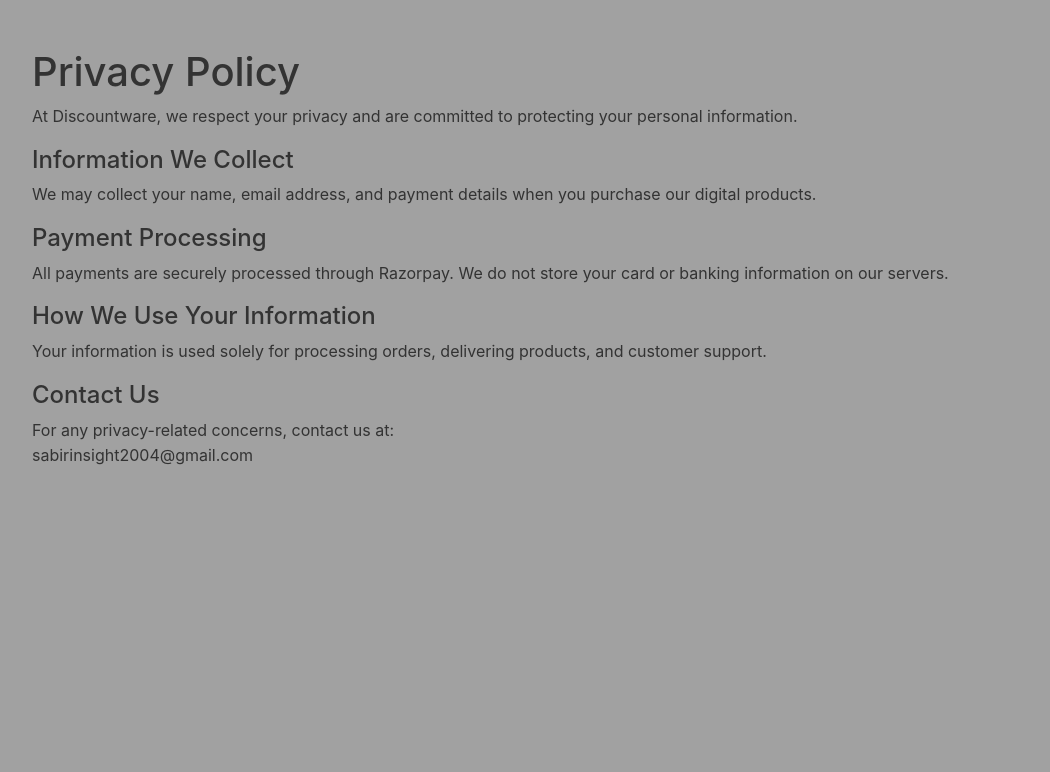
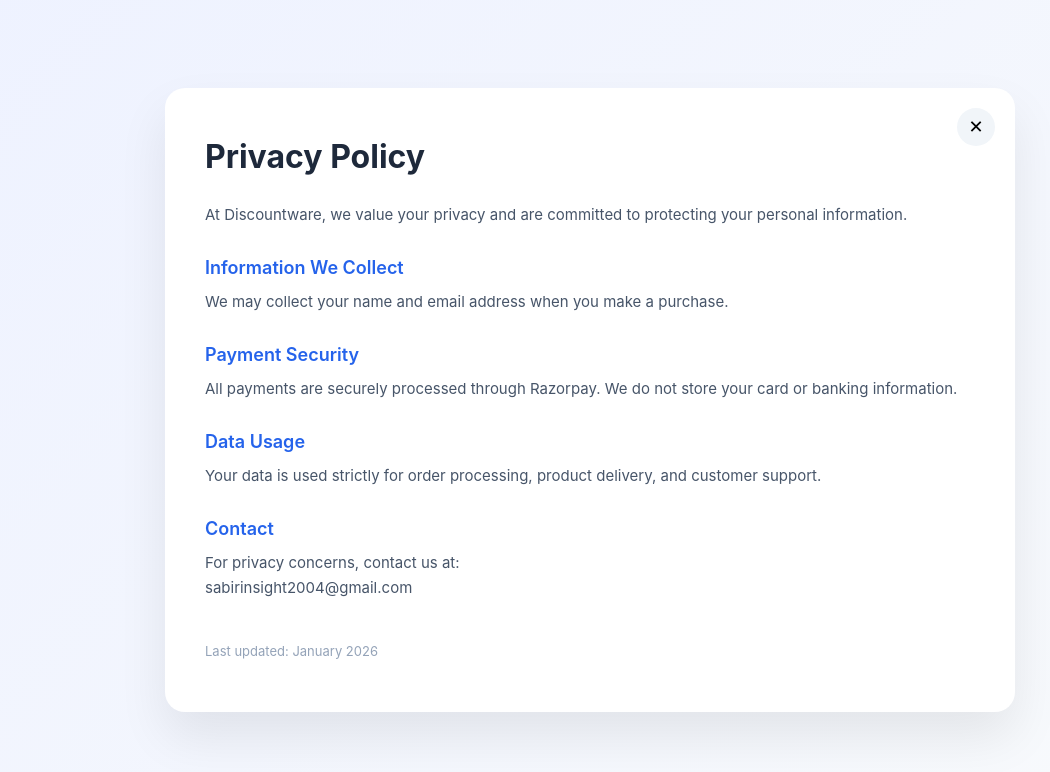
Before and after one commit to soyelsabir19-prog/HabitTracker, a React (Vite) app: page /privacy-policy in a window 1280 px wide. Shown: the top 772 px of the page, without its empty margins (50-1100 px from the left). Built offline with nearby package versions, Linux system fonts and the light colour scheme.

Commit message:
added styling to legal pages

```diff
--- a/src/pages/PrivacyPolicyPage.jsx
+++ b/src/pages/PrivacyPolicyPage.jsx
@@ -1,33 +1,50 @@
+import { useNavigate } from "react-router-dom";
+import "../styles/LegalPage.css";
+
 export default function PrivacyPolicyPage() {
+  const navigate = useNavigate();
+
   return (
-    <div className="legal-page container py-5">
+    <div className="legal-wrapper">
+      <div className="legal-card">
+
+        <button className="close-btn" onClick={() => navigate("/")}>
+          ✕
+        </button>
+
         <h1>Privacy Policy</h1>
 
         <p>
-        At Discountware, we respect your privacy and are committed to protecting your personal information.
+          At Discountware, we value your privacy and are committed to protecting your personal information.
         </p>
 
         <h4>Information We Collect</h4>
         <p>
-        We may collect your name, email address, and payment details when you purchase our digital products.
+          We may collect your name and email address when you make a purchase.
         </p>
 
-      <h4>Payment Processing</h4>
+        <h4>Payment Security</h4>
         <p>
-        All payments are securely processed through Razorpay. We do not store your card or banking information on our servers.
+          All payments are securely processed through Razorpay. We do not store your card or banking information.
         </p>
 
-      <h4>How We Use Your Information</h4>
+        <h4>Data Usage</h4>
         <p>
-        Your information is used solely for processing orders, delivering products, and customer support.
+          Your data is used strictly for order processing, product delivery, and customer support.
         </p>
 
-      <h4>Contact Us</h4>
+        <h4>Contact</h4>
         <p>
-        For any privacy-related concerns, contact us at:
+          For privacy concerns, contact us at:
           <br />
           sabirinsight2004@gmail.com
         </p>
+
+        <div className="legal-footer-note">
+          Last updated: January 2026
+        </div>
+
+      </div>
     </div>
   );
 }
--- a/src/pages/RefundPolicyPage.jsx
+++ b/src/pages/RefundPolicyPage.jsx
@@ -1,28 +1,45 @@
+import { useNavigate } from "react-router-dom";
+import "../styles/LegalPage.css";
+
 export default function RefundPolicyPage() {
+  const navigate = useNavigate();
+
   return (
-    <div className="legal-page container py-5">
+    <div className="legal-wrapper">
+      <div className="legal-card">
+
+        <button className="close-btn" onClick={() => navigate("/")}>
+          ✕
+        </button>
+
         <h1>Refund Policy</h1>
 
         <p>
-        All products sold on Discountware are digital downloads.
+          Due to the nature of digital products, all sales are final.
         </p>
 
-      <h4>No Refund Policy</h4>
+        <h4>No Refunds</h4>
         <p>
-        Due to the nature of digital products, all sales are final and non-refundable once the product has been downloaded.
+          Once the product has been downloaded, refunds cannot be issued.
         </p>
 
-      <h4>Technical Issues</h4>
+        <h4>Duplicate Payments</h4>
         <p>
-        If you experience any technical issue accessing your purchase, please contact us within 7 days at:
+          In case of duplicate charges, refunds will be processed after verification.
+        </p>
+
+        <h4>Support</h4>
+        <p>
+          For technical issues, contact:
           <br />
           sabirinsight2004@gmail.com
         </p>
 
-      <h4>Duplicate Charges</h4>
-      <p>
-        In case of duplicate payment, we will issue a refund after verification.
-      </p>
+        <div className="legal-footer-note">
+          Last updated: January 2026
+        </div>
+
+      </div>
     </div>
   );
 }
--- a/src/pages/TermsAndConditionsPage.jsx
+++ b/src/pages/TermsAndConditionsPage.jsx
@@ -1,36 +1,48 @@
+import { useNavigate } from "react-router-dom";
+import "../styles/LegalPage.css";
+
 export default function TermsAndConditionsPage() {
+  const navigate = useNavigate();
+
   return (
-    <div className="legal-page container py-5">
+    <div className="legal-wrapper">
+      <div className="legal-card">
+
+        <button className="close-btn" onClick={() => navigate("/")}>
+          ✕
+        </button>
+
         <h1>Terms & Conditions</h1>
 
         <p>
-        By purchasing from Discountware, you agree to the following terms.
+          By accessing and purchasing from Discountware, you agree to these terms.
         </p>
 
         <h4>Digital Product</h4>
         <p>
-        The product sold is a digital downloadable file. No physical product will be shipped.
+          All products sold are digital and delivered electronically.
         </p>
 
-      <h4>Usage Rights</h4>
+        <h4>Usage Restrictions</h4>
         <p>
-        The product is for personal use only. Redistribution, resale, or sharing is strictly prohibited.
+          Redistribution, resale, or unauthorized sharing is strictly prohibited.
         </p>
 
-      <h4>Payment</h4>
+        <h4>Payments</h4>
         <p>
-        Payments are securely processed via Razorpay. Access to the product is granted only after successful payment.
+          Payments are securely handled by Razorpay. Access is granted only after successful payment.
         </p>
 
         <h4>Limitation of Liability</h4>
         <p>
-        Discountware shall not be held liable for any direct or indirect damages resulting from the use of our products.
+          We are not responsible for indirect damages arising from product usage.
         </p>
 
-      <h4>Contact</h4>
-      <p>
-        For support, contact: sabirinsight2004@gmail.com
-      </p>
+        <div className="legal-footer-note">
+          Last updated: January 2026
+        </div>
+
+      </div>
     </div>
   );
 }
--- /dev/null
+++ b/src/styles/LegalPage.css
@@ -0,0 +1,95 @@
+/* Background */
+.legal-wrapper {
+  min-height: 100vh;
+  background: linear-gradient(135deg, #eef2ff, #f8fafc);
+  display: flex;
+  align-items: center;
+  justify-content: center;
+  padding: 40px 20px;
+}
+
+/* Card */
+.legal-card {
+  background: #ffffff;
+  width: 100%;
+  max-width: 850px;
+  border-radius: 20px;
+  box-shadow: 0 25px 50px rgba(0, 0, 0, 0.08);
+  padding: 50px 40px;
+  position: relative;
+  animation: fadeIn 0.3s ease-in-out;
+}
+
+/* Title */
+.legal-card h1 {
+  font-size: 32px;
+  font-weight: 700;
+  margin-bottom: 25px;
+  color: #1e293b;
+}
+
+/* Section headings */
+.legal-card h4 {
+  margin-top: 30px;
+  font-size: 18px;
+  font-weight: 600;
+  color: #2563eb;
+}
+
+/* Paragraph */
+.legal-card p {
+  color: #475569;
+  line-height: 1.7;
+  margin-top: 10px;
+  font-size: 15px;
+}
+
+/* Close Button */
+.close-btn {
+  position: absolute;
+  top: 20px;
+  right: 20px;
+  background: #f1f5f9;
+  border: none;
+  border-radius: 50%;
+  width: 38px;
+  height: 38px;
+  font-size: 18px;
+  cursor: pointer;
+  transition: all 0.2s ease;
+}
+
+.close-btn:hover {
+  background: #2563eb;
+  color: white;
+}
+
+/* Footer note */
+.legal-footer-note {
+  margin-top: 40px;
+  font-size: 13px;
+  color: #94a3b8;
+}
+
+/* Animation */
+@keyframes fadeIn {
+  from {
+    opacity: 0;
+    transform: translateY(15px);
+  }
+  to {
+    opacity: 1;
+    transform: translateY(0);
+  }
+}
+
+/* Responsive */
+@media (max-width: 768px) {
+  .legal-card {
+    padding: 30px 20px;
+  }
+
+  .legal-card h1 {
+    font-size: 24px;
+  }
+}
```
Lines whose indentation alone changed are shown as unchanged.
